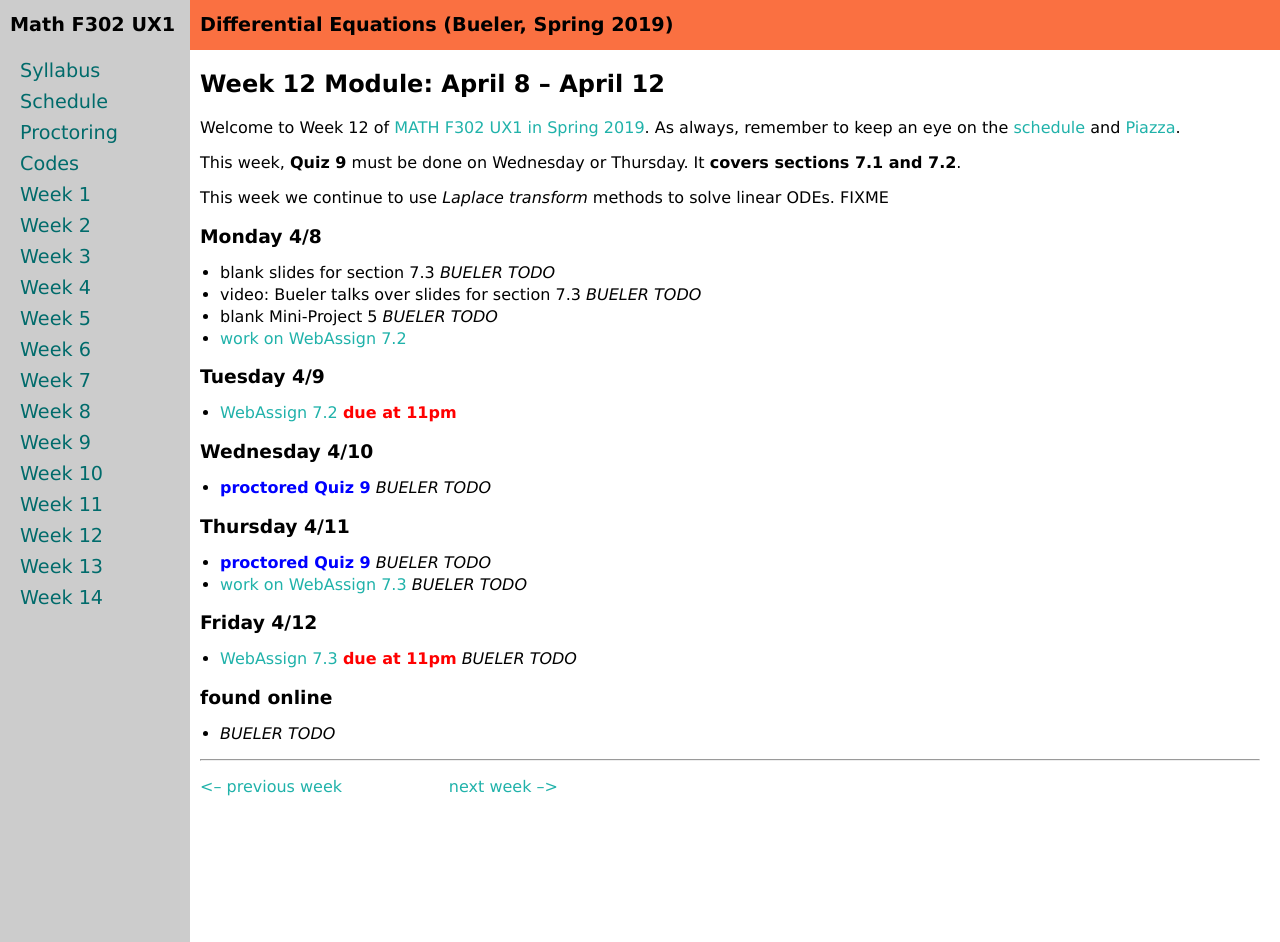
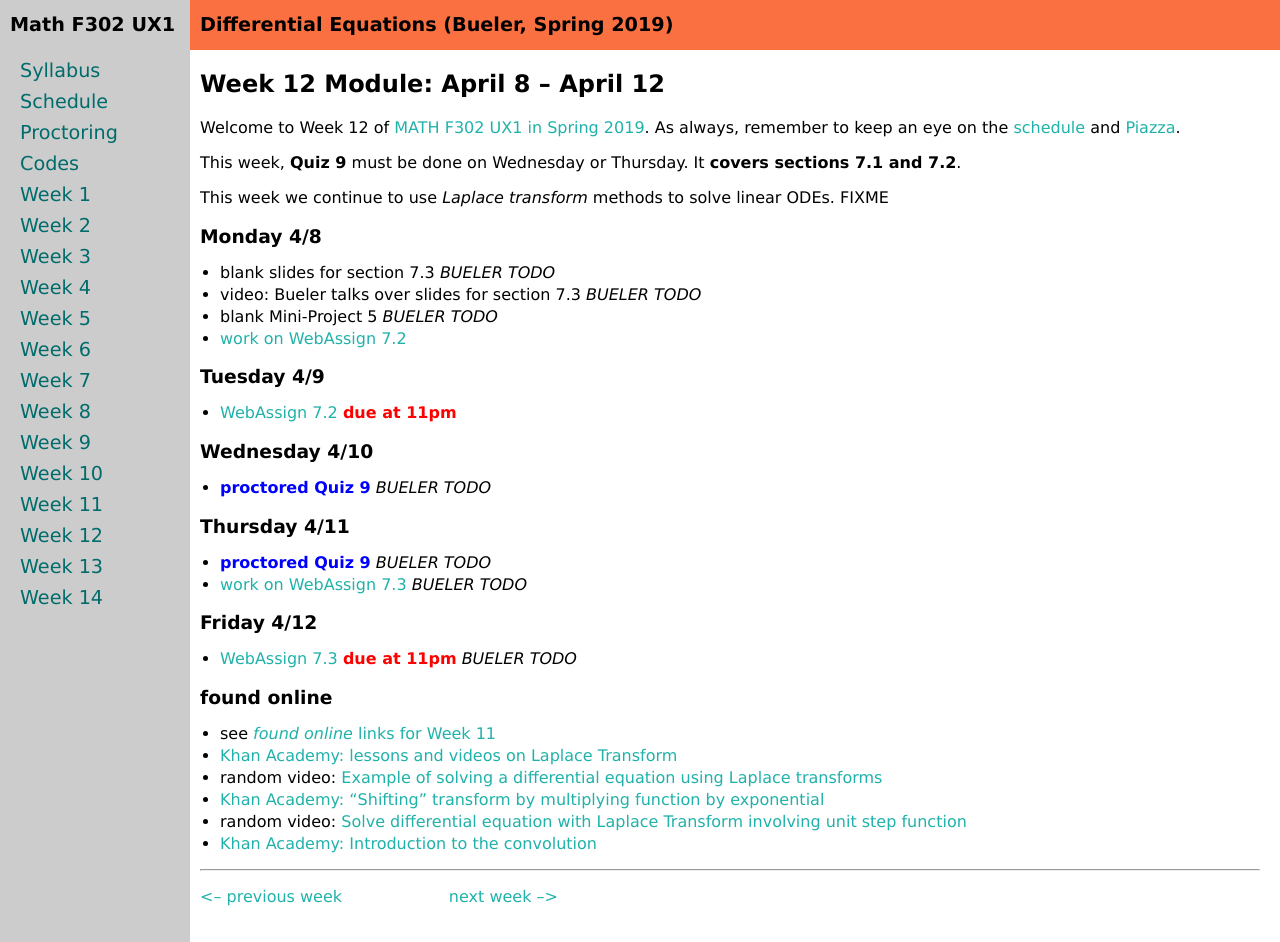
Before and after one commit to bueler/math302, a Jekyll site: the page built from week12.md, in a window 1280 px wide and 942 px high. Built offline with Jekyll 4.4.1, drawn with Linux system fonts in a browser that asks for light colours.

Commit message:
add some links

```diff
--- a/week12.md
+++ b/week12.md
@@ -31,7 +31,12 @@ This week we continue to use _Laplace transform_ methods to solve linear ODEs.
 * [WebAssign 7.3](https://www.webassign.net/) <span style="color:red">**due at 11pm**</span> _BUELER TODO_
 
 ### found online
-* _BUELER TODO_
+* see [_found online_ links for Week 11](week11)
+* [Khan Academy: lessons and videos on Laplace Transform](https://www.khanacademy.org/math/differential-equations/laplace-transform)
+* random video: [Example of solving a differential equation using Laplace transforms](https://www.youtube.com/watch?v=CnB97dUhnuc)
+* [Khan Academy: "Shifting" transform by multiplying function by exponential](https://www.khanacademy.org/math/differential-equations/laplace-transform/properties-of-laplace-transform/v/more-laplace-transform-tools)
+* random video: [Solve differential equation with Laplace Transform involving unit step function](https://www.youtube.com/watch?v=LyUDZ-GYa8U)
+* [Khan Academy: Introduction to the convolution](https://www.khanacademy.org/math/differential-equations/laplace-transform/convolution-integral/v/introduction-to-the-convolution)
 
 <hr>
 <a align="left" href="week11">\<-- previous week</a>  &nbsp; &nbsp; &nbsp; &nbsp; &nbsp; &nbsp; &nbsp; &nbsp; &nbsp; &nbsp; <a align="right" href="week13">next week --\></a>
```
